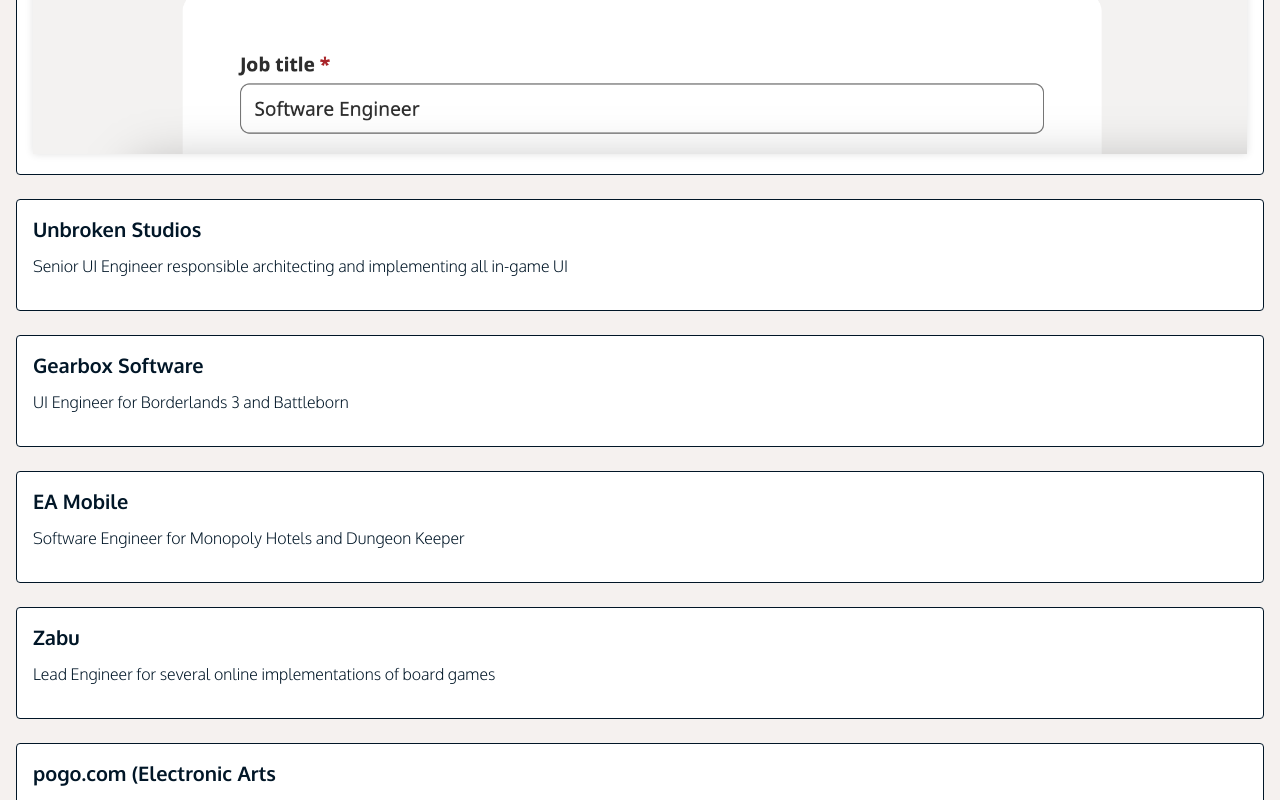
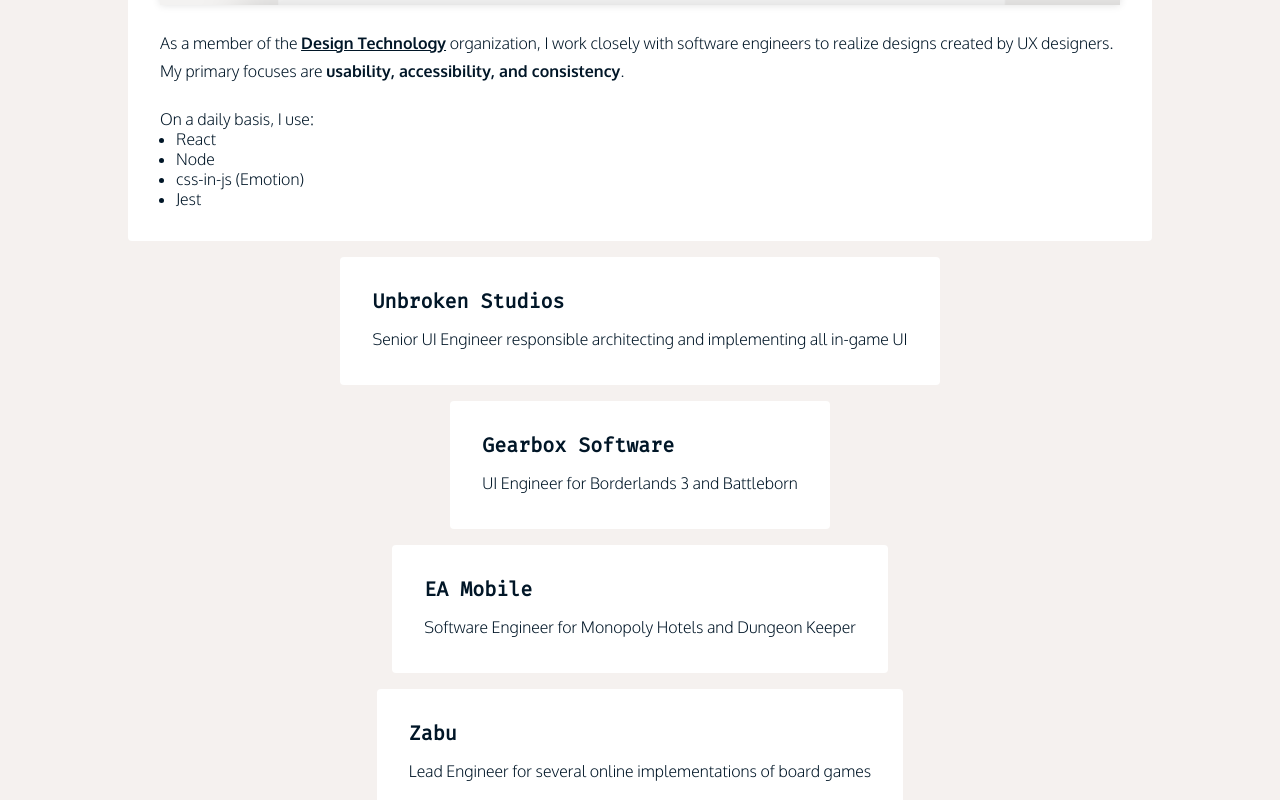
Before and after one commit to drewcmaier/portfolio, a SvelteKit app: page /projects in a window 1280 px wide. Shown: the part 880-1680 px from the top of the page. Built offline with nearby package versions, Linux system fonts and the light colour scheme.

Commit message:
feat: expand Indeed project experience

```diff
--- a/src/routes/+page.svelte
+++ b/src/routes/+page.svelte
@@ -27,7 +27,7 @@
 	.hello {
 		display: block;
 		font-family: var(--font-mono);
-		font-size: var(--font-size-7);
+		font-size: var(--font-size-6);
 		margin: var(--spacing-5) 0;
 	}
 </style>
--- a/src/routes/projects/+page.svelte
+++ b/src/routes/projects/+page.svelte
@@ -4,16 +4,31 @@
 	import indeed from './images/indeed.png';
 </script>
 
-<h2>Projects</h2>
-
 <div class="card-container">
+	<h2>Projects</h2>
 	<ProjectCard heading="Indeed">
 		<p>
-			Senior UX Developer, <a href="https://employers.indeed.com">Indeed for Employers</a>. I help
-			people get jobs
+			I am currently a Senior UX Developer at <a href="https://employers.indeed.com"
+				>Indeed for Employers</a
+			>.
 		</p>
-
 		<img src={indeed} alt="Indeed for Employers page" />
+		<p>
+			As a member of the <a href="https://indeed.design/article/what-is-a-design-technologist"
+				>Design Technology</a
+			>
+			organization, I work closely with software engineers to realize designs created by UX designers.
+			My primary focuses are <strong>usability, accessibility, and consistency</strong>.
+		</p>
+		<section>
+			On a daily basis, I use:
+			<ul>
+				<li>React</li>
+				<li>Node</li>
+				<li>css-in-js (Emotion)</li>
+				<li>Jest</li>
+			</ul>
+		</section>
 	</ProjectCard>
 
 	<ProjectCard heading="Unbroken Studios">
@@ -32,25 +47,34 @@
 		<p>Lead Engineer for several online implementations of board games</p>
 	</ProjectCard>
 
-	<ProjectCard heading="pogo.com (Electronic Arts">
+	<ProjectCard heading="pogo.com">
 		<p>Gameplay engineer</p>
 	</ProjectCard>
 </div>
 
 <style>
+	h2 {
+		margin-bottom: 0;
+	}
+
+	p {
+		font-size: var(--font-size-1);
+	}
+
 	img {
 		width: 100%;
 		object-fit: fill;
 		box-shadow: 0 0 0.5rem rgba(0, 0, 0, 0.125);
 	}
 
-	p {
-		margin-bottom: var(--spacing-3);
-	}
-
 	.card-container {
 		display: flex;
 		flex-direction: column;
-		gap: var(--spacing-4);
+		align-items: center;
+		gap: var(--spacing-3);
+
+		margin: auto;
+		width: 100%;
+		max-width: 64rem;
 	}
 </style>
--- a/src/routes/projects/ProjectCard.svelte
+++ b/src/routes/projects/ProjectCard.svelte
@@ -4,7 +4,9 @@
 
 <section>
 	<h3>{heading}</h3>
-	<slot />
+	<div class="project-card-content">
+		<slot />
+	</div>
 </section>
 
 <style>
@@ -13,9 +15,15 @@
 	}
 
 	section {
-		border: var(--border-normal);
+		/* border: var(--border-normal); */
 		border-radius: var(--border-radius-sm);
 		background-color: #ffffff;
-		padding: var(--spacing-3);
+		padding: var(--spacing-5);
+	}
+
+	.project-card-content {
+		display: flex;
+		flex-direction: column;
+		gap: var(--spacing-4);
 	}
 </style>
--- a/src/routes/style.css
+++ b/src/routes/style.css
@@ -1,6 +1,6 @@
 @import '@fontsource/oxygen/300.css';
 @import '@fontsource/oxygen/700.css';
-@import '@fontsource/fira-mono';
+@import '@fontsource/fira-mono/400.css';
 
 :root {
     --color-primary: #011627;
@@ -38,8 +38,8 @@
 
     --font-body: 'Oxygen', sans-serif;
     /* --font-heading: 'Eczar', 'Bodoni MT'; */
-    --font-heading: var(--font-body);
     --font-mono: 'Fira Mono', monospace;
+    --font-heading: var(--font-mono);
 
     font-family: var(--font-body);
     font-size: var(--font-size-1);
@@ -69,17 +69,17 @@ body {
     font-weight: 400;
 }
 
-:where(h1, h2, h3, h4, h5) {
-    font-family: var(--font-heading);
-    font-weight: 400;
-}
-
 :where(h1, h2, h3, h4, h5, p) {
     margin: 0;
 }
 
 p {
-    line-height: 1.5;
+    line-height: 1.75;
+}
+
+:where(h1, h2, h3, h4, h5) {
+    font-family: var(--font-heading);
+    font-weight: 700;
 }
 
 h1 {
@@ -121,6 +121,15 @@ button:focus:not(:focus-visible) {
     outline: none;
 }
 
+ul,
+li {
+    margin: 0;
+}
+
+ul {
+    padding-inline-start: var(--spacing-3);
+}
+
 .visually-hidden {
     border: 0;
     clip: rect(0 0 0 0);
```
